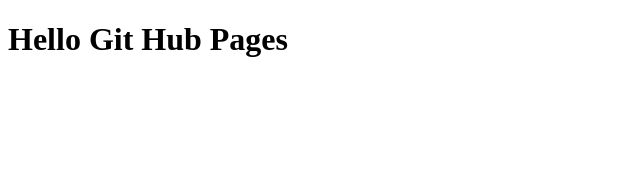
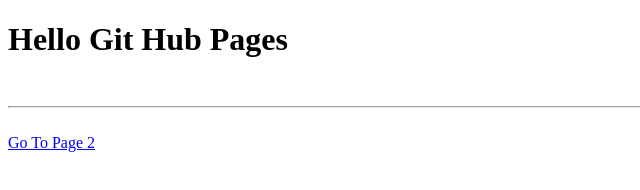
Before and after one commit to lmasullo/lmasullo.github.io, a plain HTML site: page index.html in a window 1280 px wide. Shown: the whole page, without its empty margins (0-640 px from the left). Drawn offline with Linux system fonts and the light colour scheme.

Commit message:
added page edit

```diff
--- a/index.html
+++ b/index.html
@@ -10,5 +10,9 @@
   </head>
   <body>
     <h1>Hello Git Hub Pages</h1>
+    <br />
+    <hr />
+    <br />
+    <a href="page2.html">Go To Page 2</a>
   </body>
 </html>
```
